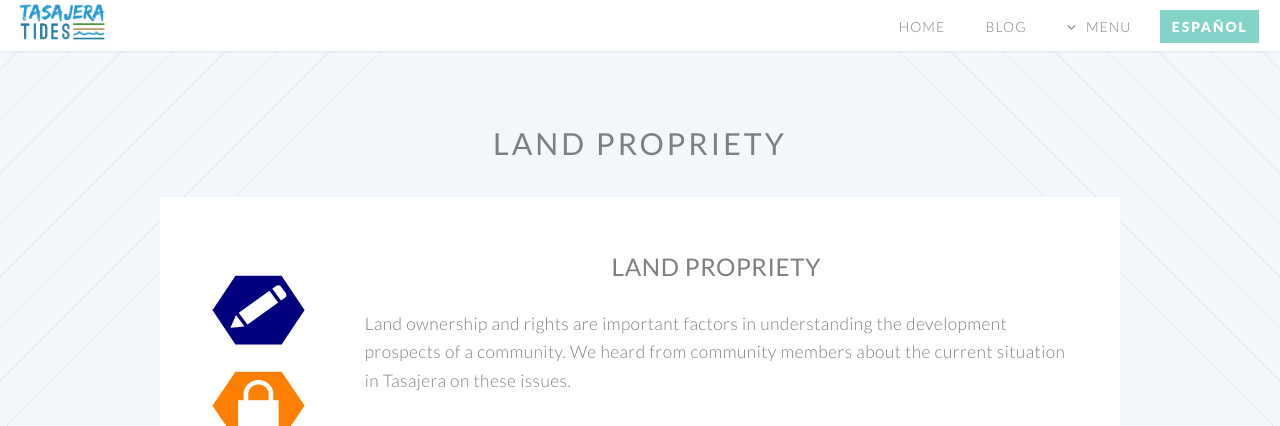
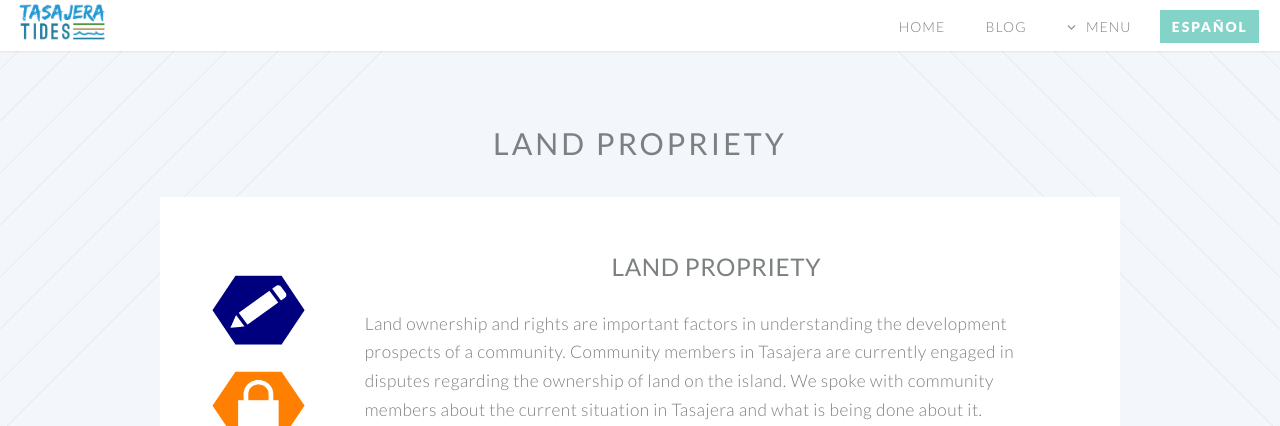
Before and after one commit to danteo90/danteo90.github.io, a Jekyll site: the page land-propriety.html, which Jekyll copies as it is, in a window 1280 px wide and 900 px high, cut to the strip 0-426 px from the top of the window. Built offline with Jekyll 4.4.1, drawn with Linux system fonts in a browser that asks for light colours.

Commit message:
Update land-propriety.html

```diff
--- a/land-propriety.html
+++ b/land-propriety.html
@@ -140,9 +140,9 @@
 										<section>
 											<header>
 												<h3><strong>Land Propriety</strong></h3>
-												<p>Land ownership and rights are important factors in understanding the development prospects of a community. We heard from community members about the current situation in Tasajera on these issues. </p>
+												<p>Land ownership and rights are important factors in understanding the development prospects of a community. Community members in Tasajera are currently engaged in disputes regarding the ownership of land on the island. We spoke with community members about the current situation in Tasajera and what is being done about it.</p>
 											</header>
-											<iframe width="100%" height="450" src="https://www.youtube.com/embed/HZmE15ccDKI?rel=0" frameborder="0" allowfullscreen></iframe>
+											<iframe width="100%" height="477" src="https://www.youtube.com/embed/HZmE15ccDKI?rel=0" frameborder="0" allowfullscreen></iframe>
 										</section>
 
 									</div>
```
